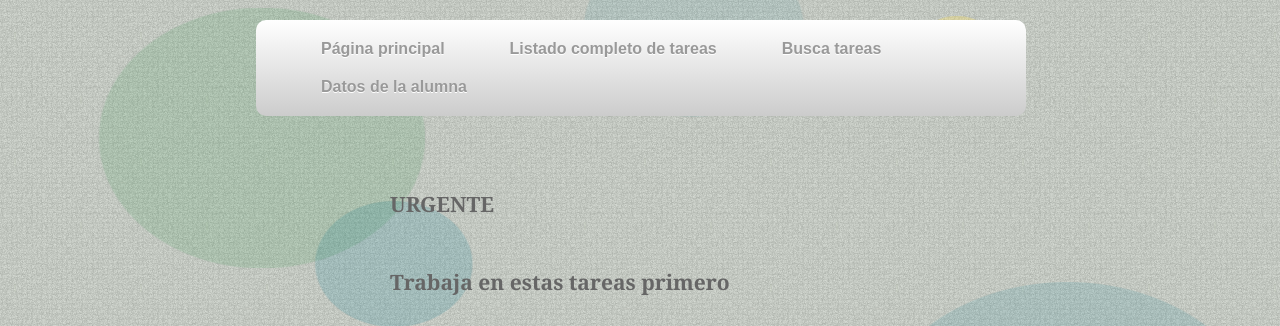
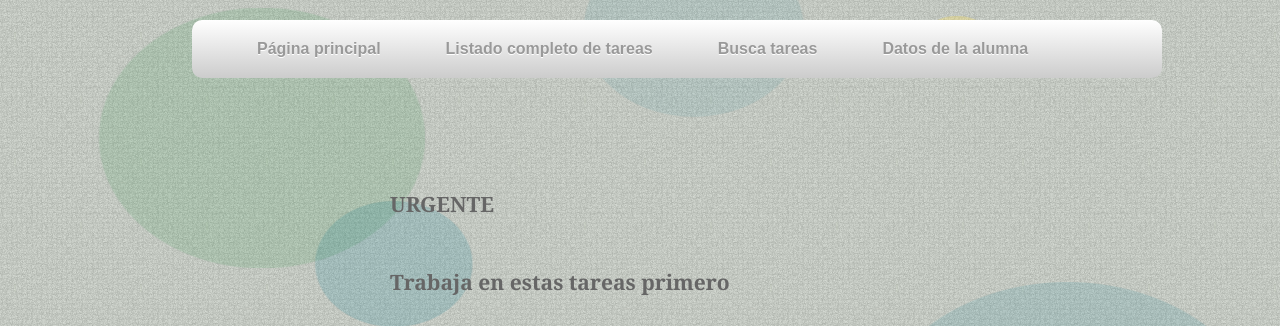
Before and after one commit to crisecula/organizadorTareas, a PHP site: page /index.php in a window 1280 px wide. Shown: the top 326 px of the page. Run offline with PHP 8.4, Linux system fonts and the light colour scheme; data that the repository does not hold is empty; some libraries are stand-ins or nearby versions.

Commit message:
estilos section y nav
estilos section y nav

```diff
--- a/estiloTareas.css
+++ b/estiloTareas.css
@@ -56,8 +56,8 @@ nav{
   background-image: linear-gradient(top, #FFF, #CCC);/*El estandar por defecto*/
   overflow:hidden;
   padding:10px;
-  width:750px;
-  margin-left: 20%;
+  width:950px;
+  margin-left: 15%;
   margin-top: 20px;
 }
 
@@ -122,6 +122,7 @@ section {
   padding-top: 50px;
   position: relative;
   z-index: 999;
+  margin-bottom: 20px;
 }
 
 .button {
```
